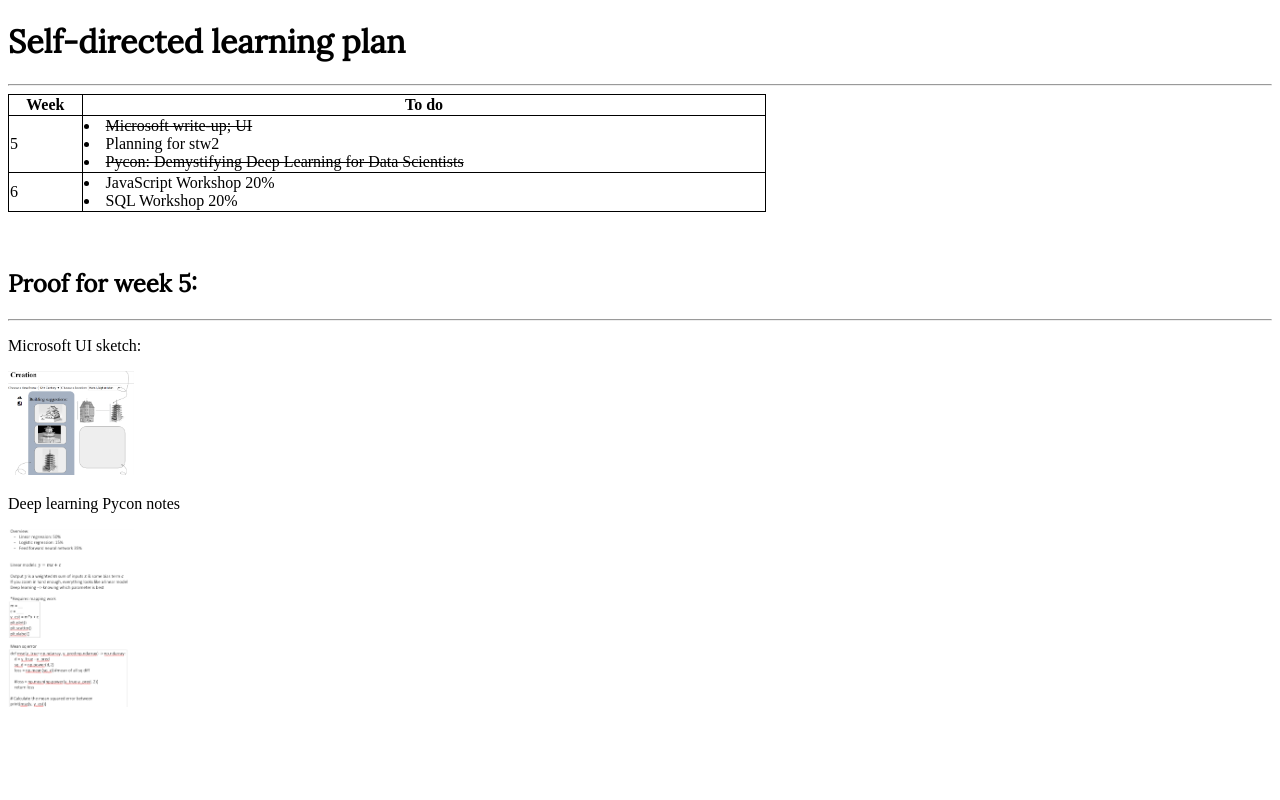
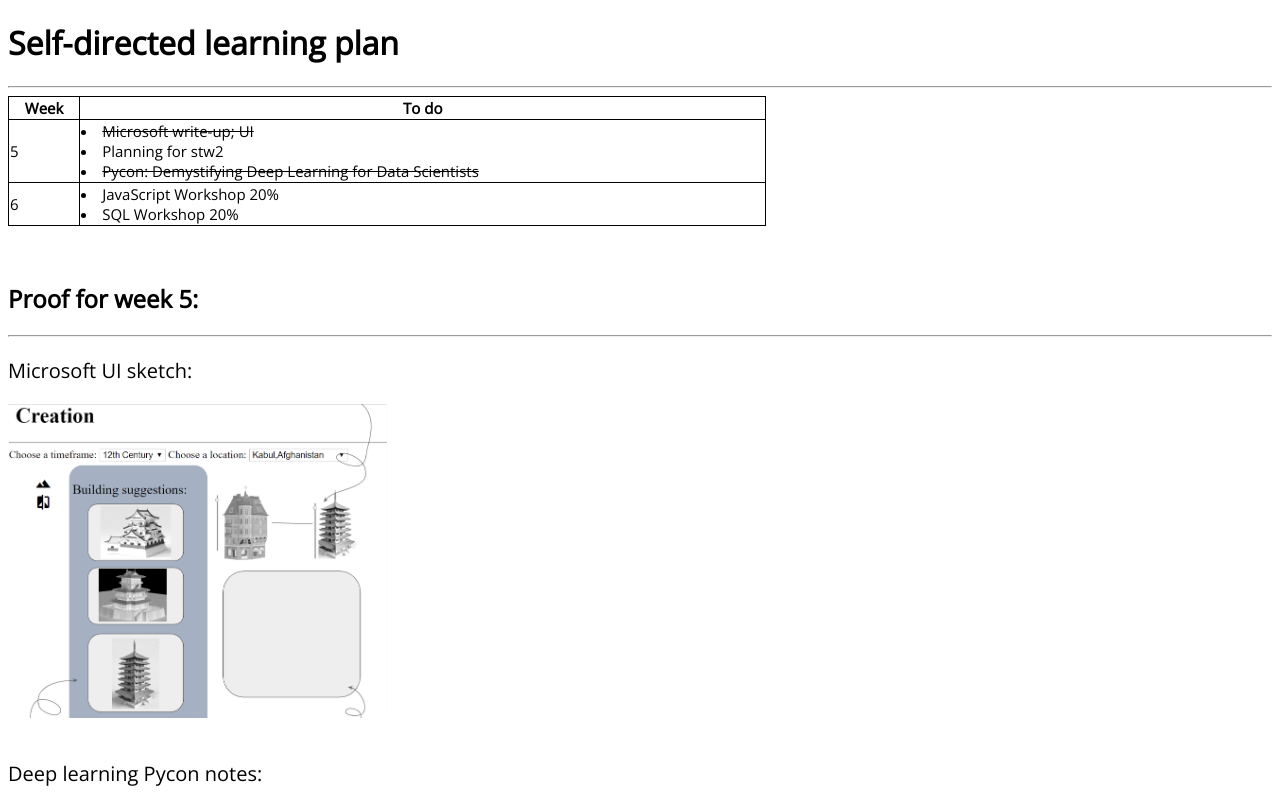
Before and after one commit to Rea1103/hbl20, a plain HTML site: page index.html in a window 1280 px wide. Shown: the top 800 px of the page. Drawn offline with nearby package versions, Linux system fonts and the light colour scheme.

Commit message:
Update index.html

```diff
--- a/index.html
+++ b/index.html
@@ -2,25 +2,31 @@
 
 <html>
 	<head>
-		<link href="https://fonts.googleapis.com/css?family=Lora&display=swap" rel="stylesheet">
+		<link href="https://fonts.googleapis.com/css?family=Open+Sans&display=swap" rel="stylesheet">
 		<title>HBL plan</title>
 
 	    <h1>Self-directed learning plan</h1>
 	    <hr>
 	    <style>
 		h1 {
-			font-family: 'Lora', serif;
+			font-family: 'Open Sans', sans-serif;
 			color: black;
 		    }
 		 h2 {
-			font-family: 'Lora', serif;
+			font-family: 'Open Sans', sans-serif;
 		    }
 		table, th, td {
 			border: 1px solid black;
 			border-collapse: collapse;
+			font-family: 'Open Sans', sans-serif;
+			font-size: 15px;
+		    }
+		 p{
+			 font-family: 'Open Sans', sans-serif;
+			 font-size: 20px;
 		    }
 		img{
-			width: 10%;
+			width: 30%;
 		    }
 	    </style>
 	</head>
@@ -53,9 +59,9 @@
 		<hr>
 		<p>Microsoft UI sketch:</p>
 		<img src = 'https://rea1103.github.io/hbl20/proof/UI1.png' alt='Microsoft UI sketch'/>
-		<p></p>
-		<p>Deep learning Pycon notes</p>
+		<br></br>
+		<p>Deep learning Pycon notes:</p>
 		<img src = 'https://rea1103.github.io/hbl20/proof/proof1.png' alt='Deep learning Pycon notes'/>
-
+		<img src = 'https://rea1103.github.io/hbl20/proof/proof2.png' alt='Deep learning Pycon notes'/>
 	</body>
 </html>
```
